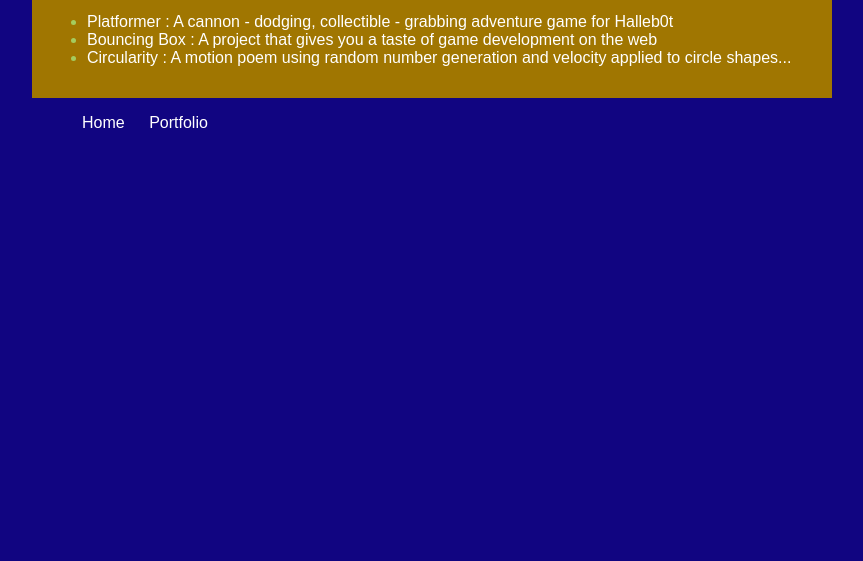
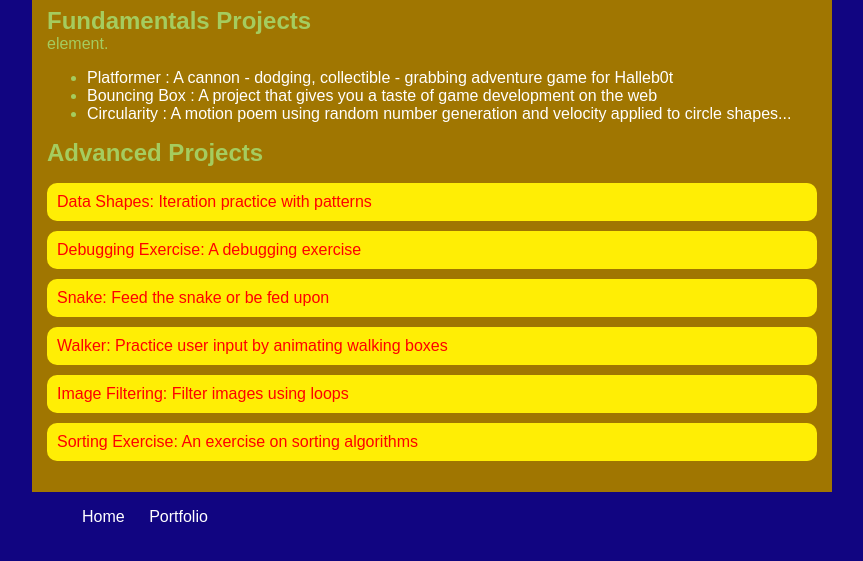
Before and after one commit to DCitizen/DCitizen.github.io, a plain HTML site: page Portfolio.html in a window 1280 px wide. Shown: the part 103-664 px from the top of the page, without its empty margins (208-1071 px from the left). Drawn offline with Linux system fonts and the light colour scheme.

Commit message:
add advanced projects to portfolio

```diff
--- a/Portfolio.html
+++ b/Portfolio.html
@@ -88,12 +88,22 @@
             <main>
                 <div class="content">
                     <h1>Portfolio</h1>
+                    <h2>Fundamentals Projects</h2> element.
                     <ul id="Portfolio">
                         <li><a href="projects/platformer/">Platformer : A cannon - dodging, collectible - grabbing adventure game for Halleb0t</a></li>
                         <li><a href="projects/bouncing-box/">Bouncing Box : A project that gives you a taste of game development on the web </a></li>
                         <li><a href="projects/circularity/">Circularity : A motion poem using random number generation and velocity applied to circle shapes...</a></li>
 
                     </ul>
+                    <h2>Advanced Projects</h2>
+<ul id ="portfolio">
+    <li><a href="asd-projects/data-shapes"> Data Shapes: Iteration practice with patterns</a></li>
+    <li><a href="asd-projects/debugging-exercise"> Debugging Exercise: A debugging exercise</a></li>
+    <li><a href="asd-projects/snake">Snake: Feed the snake or be fed upon</a></li>
+    <li><a href="asd-projects/walker">Walker: Practice user input by animating walking boxes</a></li>
+    <li><a href="asd-projects/image-filtering">Image Filtering: Filter images using loops</a></li>
+    <li><a href="asd-projects/sorting-exercise">Sorting Exercise: An exercise on sorting algorithms</a></li>
+</ul>
                 </div>
             </main>
             <!--Could be a h1 here-->
```
